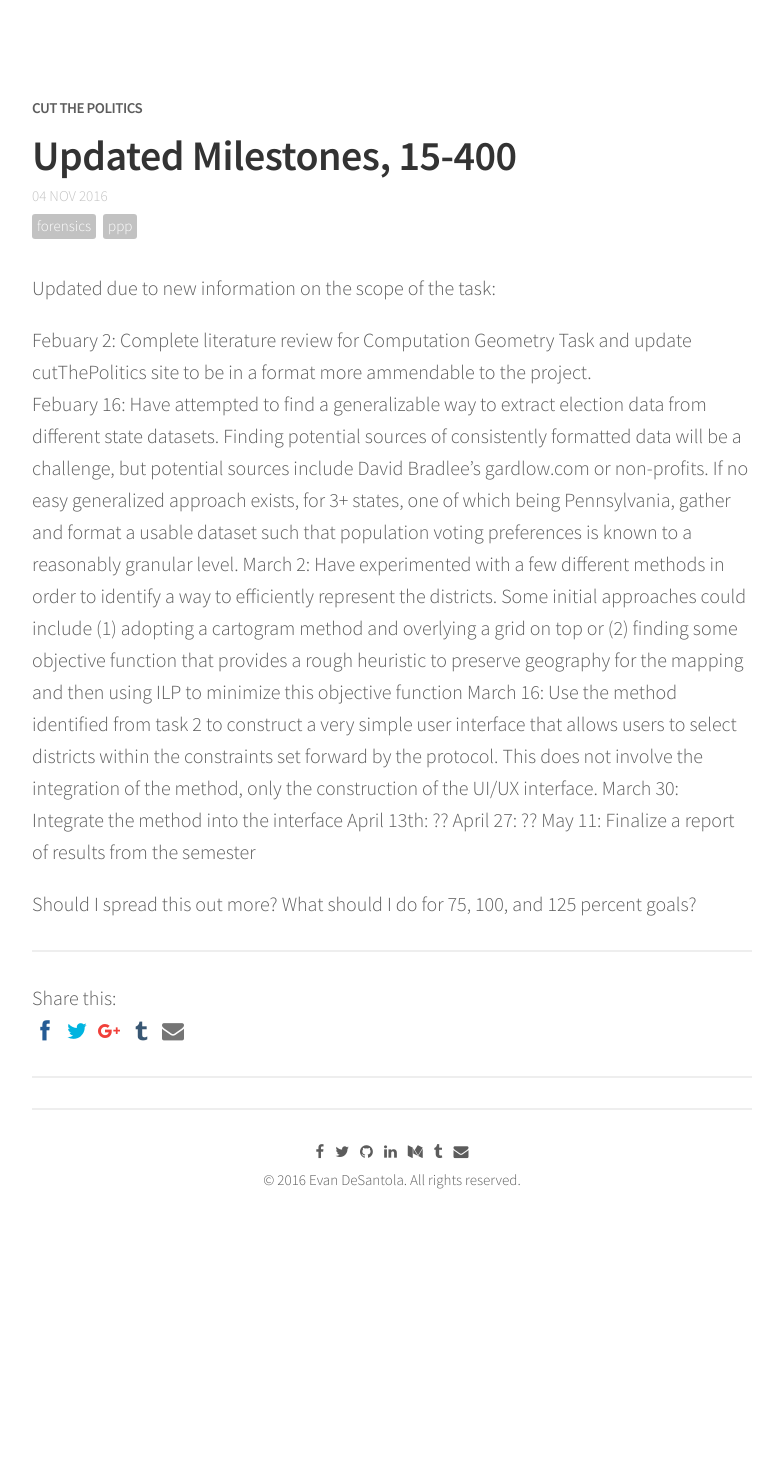
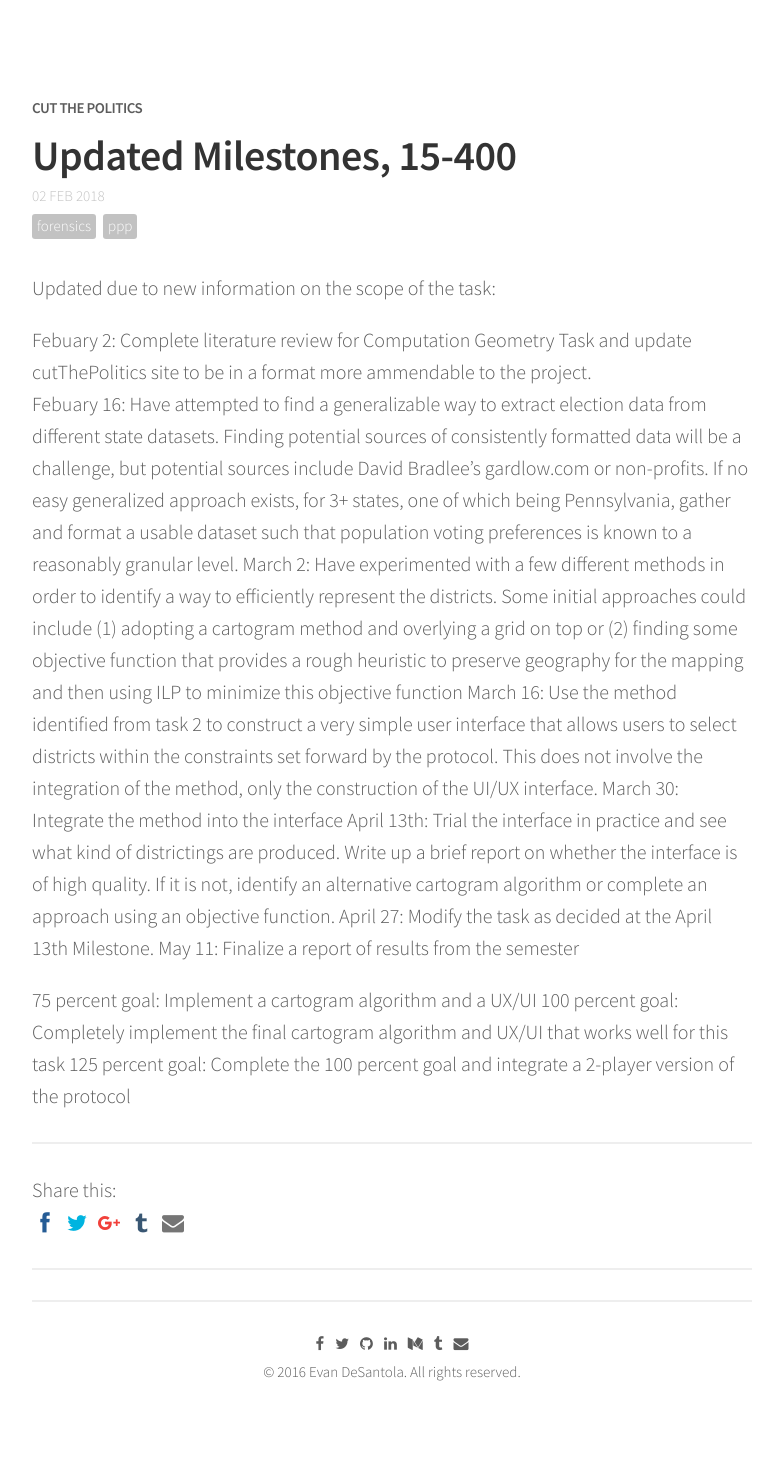
Before and after one commit to evandesantola/cutThePolitics, a Jekyll site: the page built from _posts/2018-2-01-UpdatedMilestones1.md, in a window 1280 px wide. Shown: the whole page, without its empty margins (248-1031 px from the left). Built offline with Jekyll 4.4.1, drawn with Linux system fonts in a browser that asks for light colours; nearby versions of some CDN libraries; comment, search, counter and statistics services are not loaded; before the commit the page ends 1292 px from its top, so only the background shows below that.

Commit message:
Update the milestones

```diff
--- a/_posts/2018-2-01-UpdatedMilestones1.md
+++ b/_posts/2018-2-01-UpdatedMilestones1.md
@@ -2,7 +2,7 @@
 layout: post
 title: "Updated Milestones, 15-400"
 description: "Altered due to new information on the scope of the task"
-date: 2016-11-04
+date: 2018-02-02
 tags: [Forensics, PPP]
 comments: true
 share: true
@@ -15,9 +15,11 @@ Febuary 16:  Have attempted to find a generalizable way to extract election data
 March 2:  Have experimented with a few different methods in order to identify a way to efficiently represent the districts.  Some initial approaches could include (1) adopting a cartogram method and overlying a grid on top or (2) finding some objective function that provides a rough heuristic to preserve geography for the mapping and then using ILP to minimize this objective function
 March 16:  Use the method identified from task 2 to construct a very simple user interface that allows users to select districts within the constraints set forward by the protocol.   This does not involve the integration of the method, only the construction of the UI/UX interface.
 March 30:  Integrate the method into the interface
-April 13th: ??
-April 27:   ??
+April 13th: Trial the interface in practice and see what kind of districtings are produced.  Write up a brief report on whether the interface is of high quality.  If it is not, identify an alternative cartogram algorithm or complete an approach using an objective function.
+April 27:   Modify the task as decided at the April 13th Milestone.
 May 11:  Finalize a report of results from the semester
 
 
-Should I spread this out more?  What should I do for 75, 100, and 125 percent goals?
+75 percent goal:  Implement a cartogram algorithm and a UX/UI
+100 percent goal:  Completely implement the final cartogram algorithm and UX/UI that works well for this task
+125 percent goal:  Complete the 100 percent goal and integrate a 2-player version of the protocol
```
